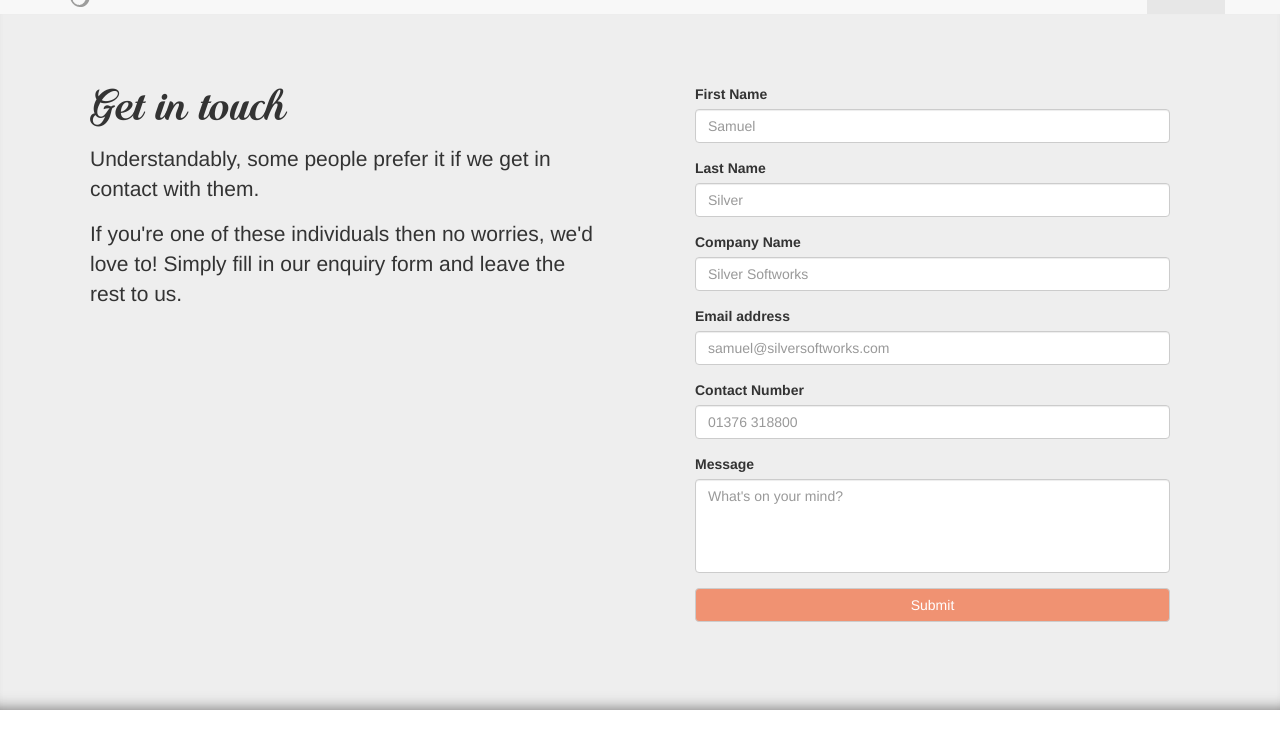
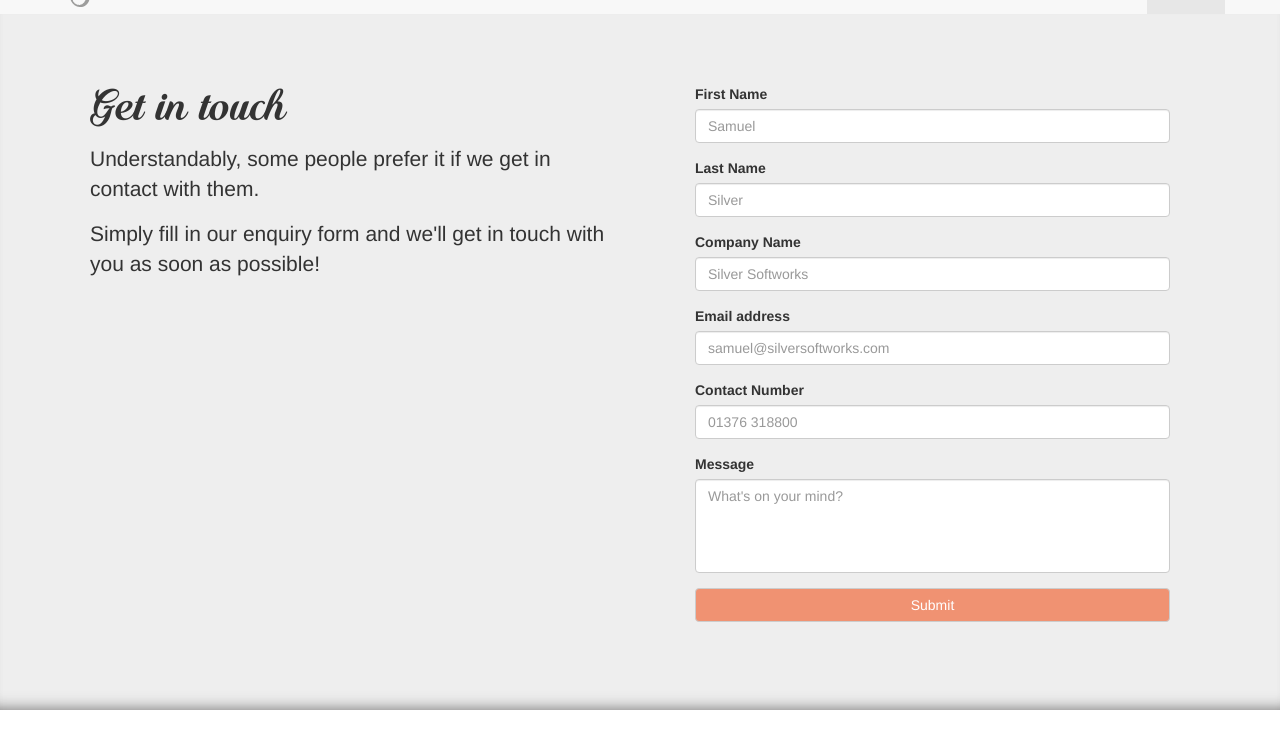
Before and after one commit to ThomasDavidPacker/Silver-Softworks, a Jekyll site: the page built from contact.html, in a window 1280 px wide and 900 px high, scrolled down 1513 px, cut to the strip 38-787 px from the top of the window. Built offline with Jekyll 4.4.1, drawn with Linux system fonts in a browser that asks for light colours; nearby versions of some CDN libraries.

Commit message:
Minor Update
Minor Update

```diff
--- a/contact.html
+++ b/contact.html
@@ -66,7 +66,7 @@ layout: default
 					<div class="c_section_content">
 						<h2 class="c_silsof_header c_header_medium">Get in touch</h2>
 						<p class="c_paragraph_medium">Understandably, some people prefer it if we get in contact with them.</p>
-						<p>If you're one of these individuals then no worries, we'd love to! Simply fill in our enquiry form and leave the rest to us.</p>
+						<p>Simply fill in our enquiry form and we'll get in touch with you as soon as possible!</p>
 					</div>
 				</div>
 				<div class="col-md-6">
```
